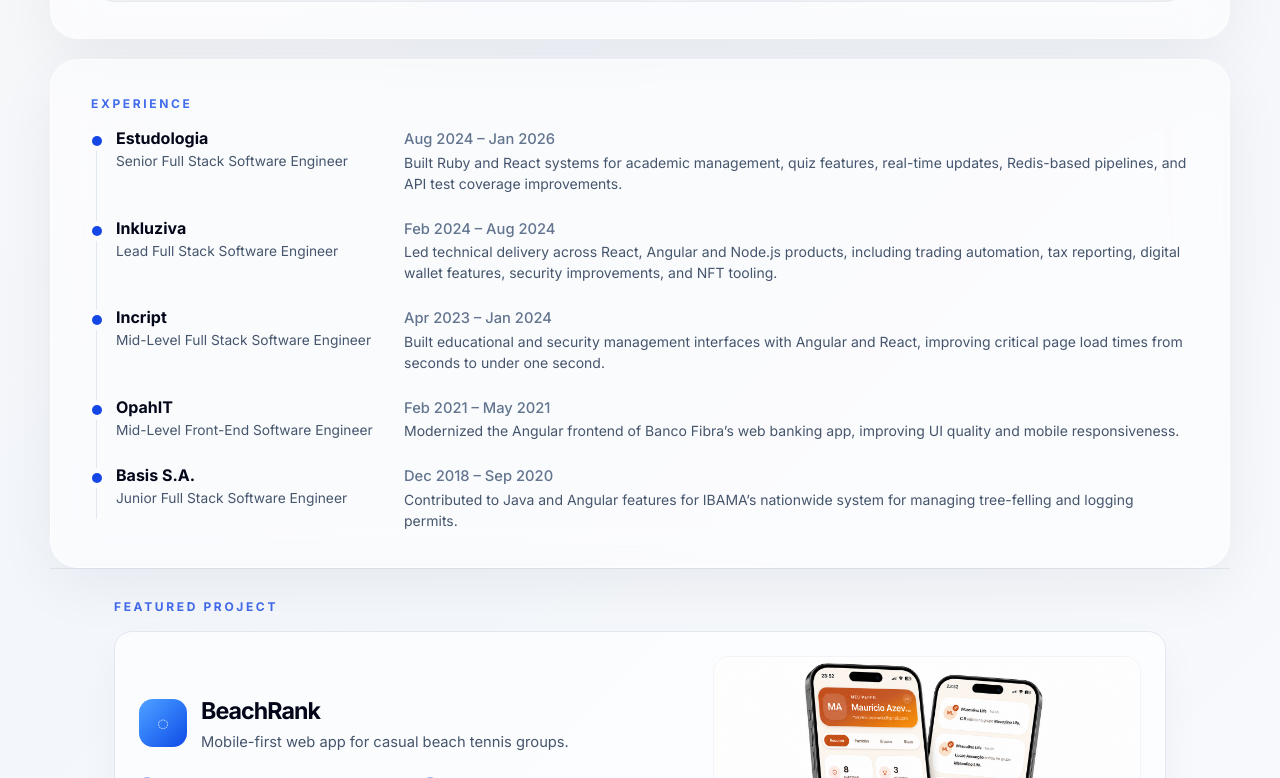
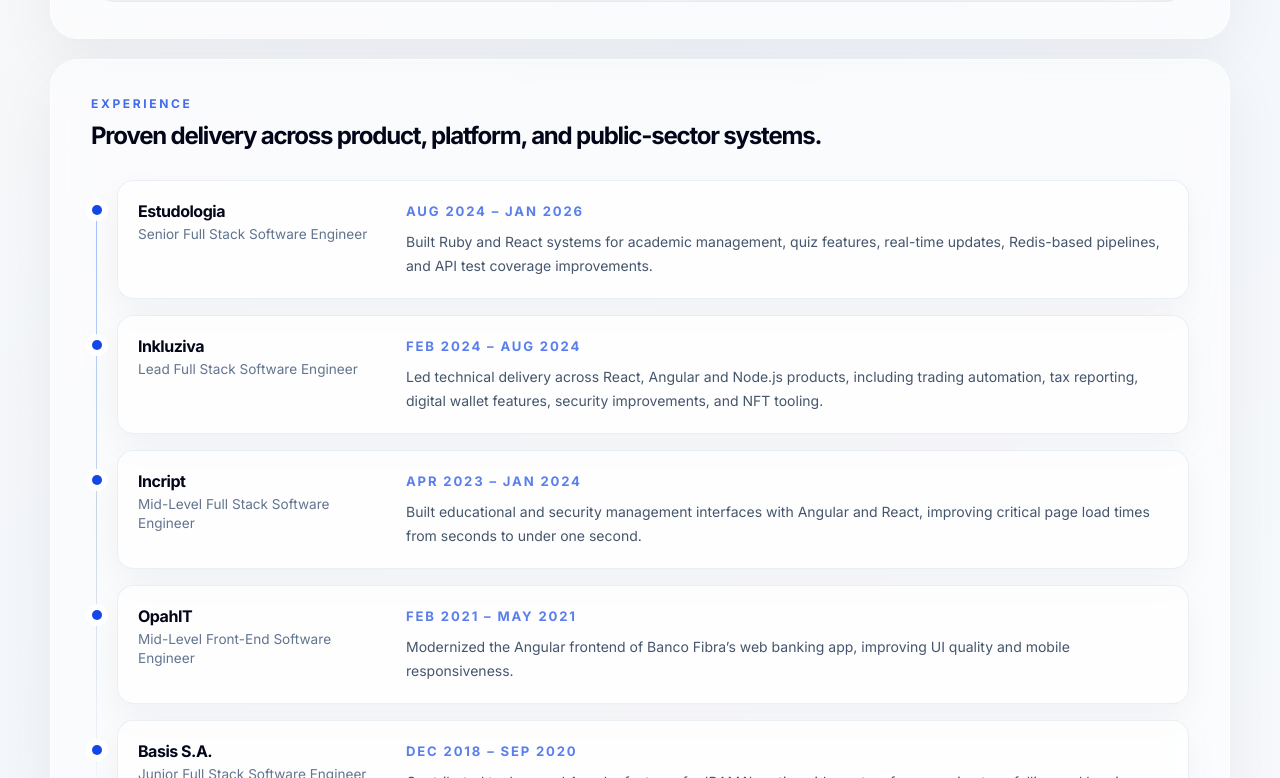
Before and after one commit to mauricio-azevedo/portfolio, a React (Vite) app: page / in a window 1280 px wide. Shown: the part 1142-1920 px from the top of the page. Built offline with nearby package versions, Linux system fonts and the light colour scheme.

Commit message:
Revamp experience timeline cards

```diff
--- a/src/components/Experience.tsx
+++ b/src/components/Experience.tsx
@@ -5,26 +5,28 @@ export function Experience() {
   return (
     <section id="experience" className="min-w-0" aria-labelledby="experience-title">
       <SectionLabel>Experience</SectionLabel>
-      <h2 id="experience-title" className="sr-only">
-        Experience
+      <h2 id="experience-title" className="mt-2 text-2xl font-bold tracking-[-0.05em] text-slate-950">
+        Proven delivery across product, platform, and public-sector systems.
       </h2>
 
-      <div className="relative mt-4 grid gap-6 pl-[25px] before:absolute before:bottom-3 before:left-[5px] before:top-3 before:w-px before:bg-slate-200 before:content-['']">
+      <div className="relative mt-7 grid gap-4 pl-[26px] before:absolute before:bottom-5 before:left-[5px] before:top-5 before:w-px before:bg-gradient-to-b before:from-blue-600/40 before:via-slate-300 before:to-transparent before:content-['']">
         {experiences.map((experience) => (
           <article
             key={`${experience.company}-${experience.period}`}
-            className="relative grid grid-cols-[260px_1fr] gap-7 before:absolute before:left-[-24px] before:top-2 before:size-2.5 before:rounded-full before:bg-blue-700 before:shadow-[0_0_0_5px_#fbfcff] before:content-[''] max-[720px]:grid-cols-1 max-[720px]:gap-1"
+            className="relative grid grid-cols-[240px_1fr] gap-7 rounded-2xl border border-slate-200/70 bg-white/70 p-5 shadow-[0_12px_35px_rgba(15,23,42,0.045)] before:absolute before:left-[-26px] before:top-6 before:size-2.5 before:rounded-full before:bg-blue-700 before:shadow-[0_0_0_6px_rgba(255,255,255,0.95)] before:content-[''] max-[720px]:grid-cols-1 max-[720px]:gap-2"
           >
             <div>
-              <h3 className="m-0 text-base font-bold leading-tight text-slate-950">
+              <h3 className="m-0 text-base font-bold leading-tight tracking-[-0.03em] text-slate-950">
                 {experience.company}
               </h3>
-              <span className="mt-0.5 block text-[0.86rem] text-slate-600">{experience.role}</span>
+              <span className="mt-1 block text-[0.85rem] leading-snug text-slate-500">{experience.role}</span>
             </div>
 
             <div>
-              <p className="m-0 text-[0.92rem] font-medium text-slate-500">{experience.period}</p>
-              <p className="m-0 text-sm leading-normal text-slate-600">{experience.description}</p>
+              <p className="m-0 text-[0.82rem] font-bold uppercase tracking-[0.14em] text-blue-700/70">
+                {experience.period}
+              </p>
+              <p className="m-0 mt-2 text-sm leading-6 text-slate-600">{experience.description}</p>
             </div>
           </article>
         ))}
```
